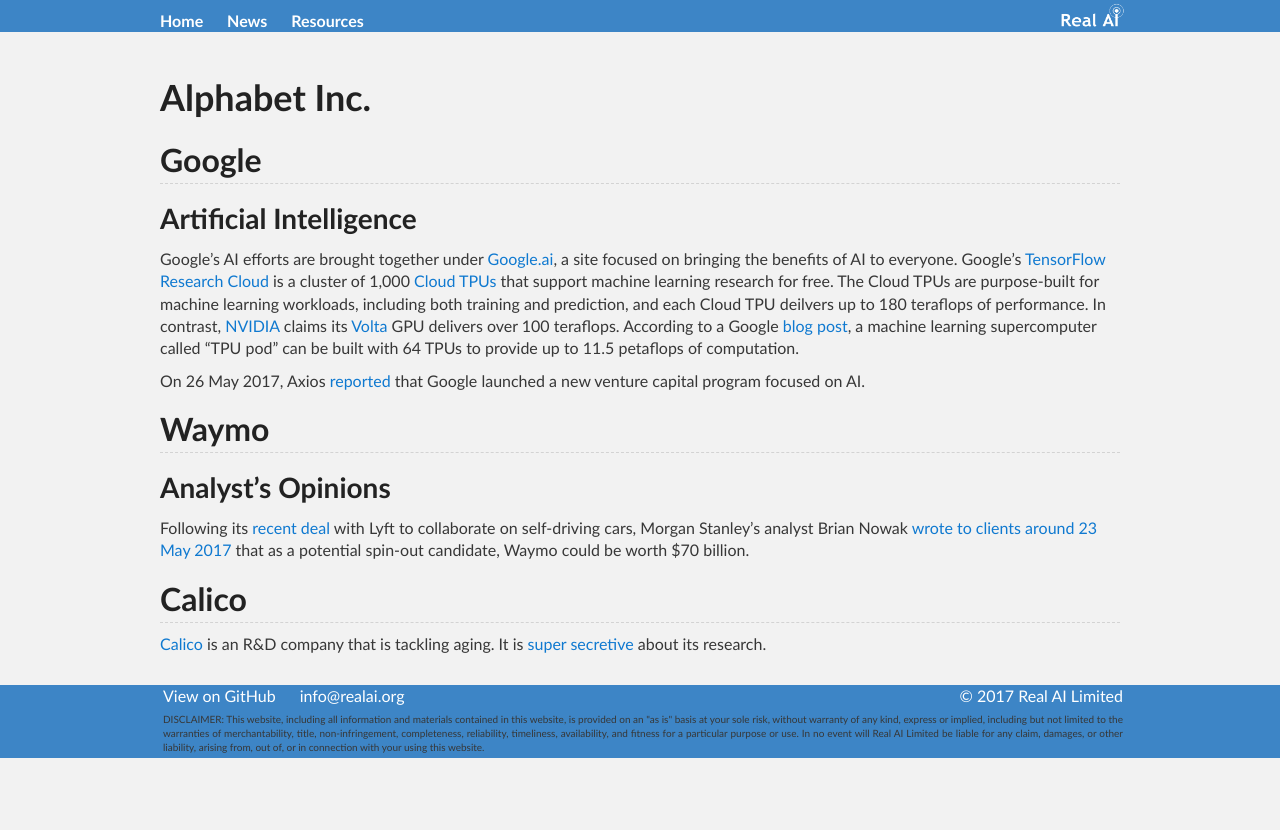
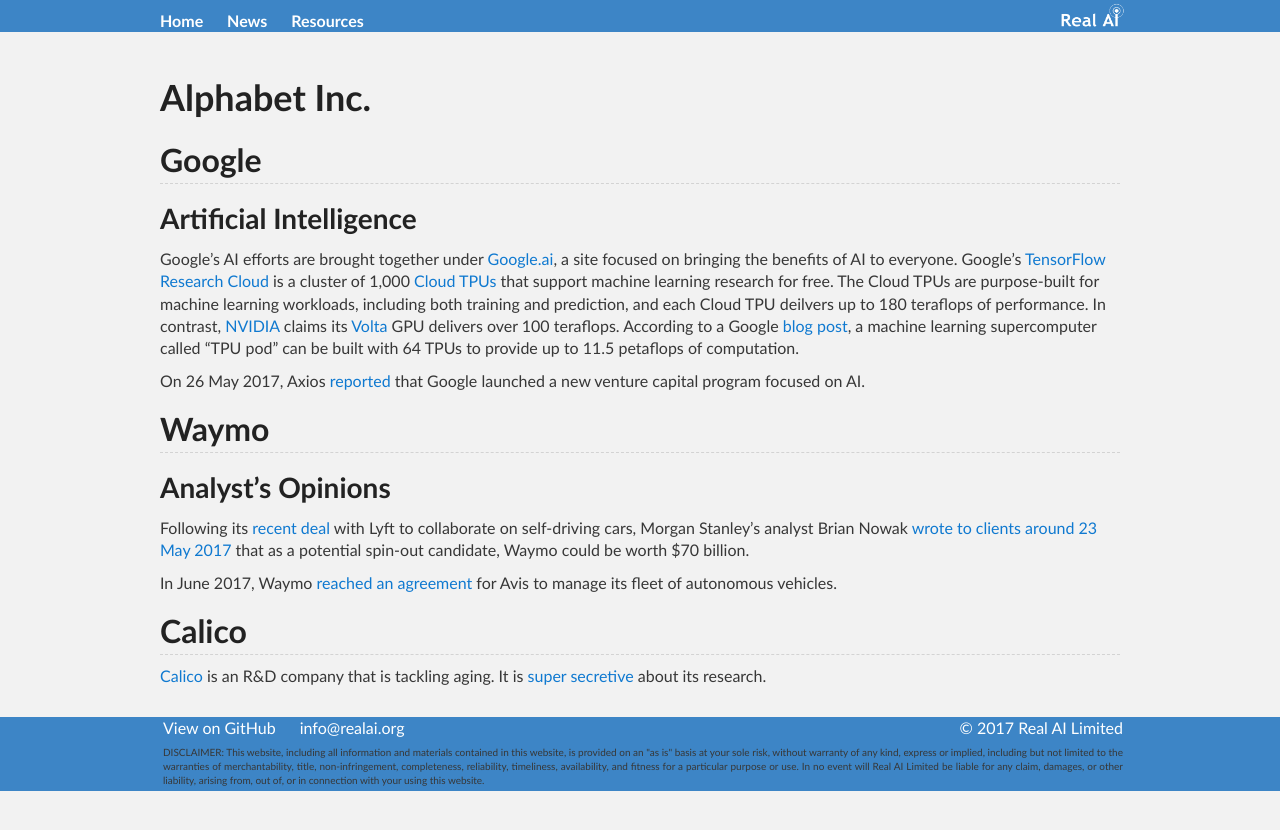
Before and after one commit to Tonywuhk/realai.org, a Jekyll site: the page built from companies/alphabet.md, in a window 1280 px wide. Shown: the top 830 px of the page. Built offline with Jekyll 4.4.1, drawn with Linux system fonts in a browser that asks for light colours; our own code applies the rules of GitHub Pages for plain Markdown files; comment, search, counter and statistics services are not loaded; the repository's description, which GitHub fills in, is left out.

Commit message:
Update alphabet.md

```diff
--- a/companies/alphabet.md
+++ b/companies/alphabet.md
@@ -18,6 +18,8 @@
 
 Following its [recent deal](https://www.nytimes.com/2017/05/14/technology/lyft-waymo-self-driving-cars.html) with Lyft to collaborate on self-driving cars, Morgan Stanley's analyst Brian Nowak [wrote to clients around 23 May 2017](http://www.cnbc.com/2017/05/23/alphabets-self-driving-waymo-unit-could-be-worth-70-billion-more-than-gm-morgan-stanley-says.html) that as a potential spin-out candidate, Waymo could be worth $70 billion.
 
+In June 2017, Waymo [reached an agreement](https://www.bloomberg.com/news/articles/2017-06-26/alphabet-inks-deal-for-avis-to-manage-self-driving-car-fleet) for Avis to manage its fleet of autonomous vehicles.
+
 ## Calico
 
 [Calico](https://www.calicolabs.com/) is an R&D company that is tackling aging. It is [super secretive](https://www.vox.com/science-and-health/2017/4/27/15409672/google-calico-secretive-aging-mortality-research) about its research.
```
